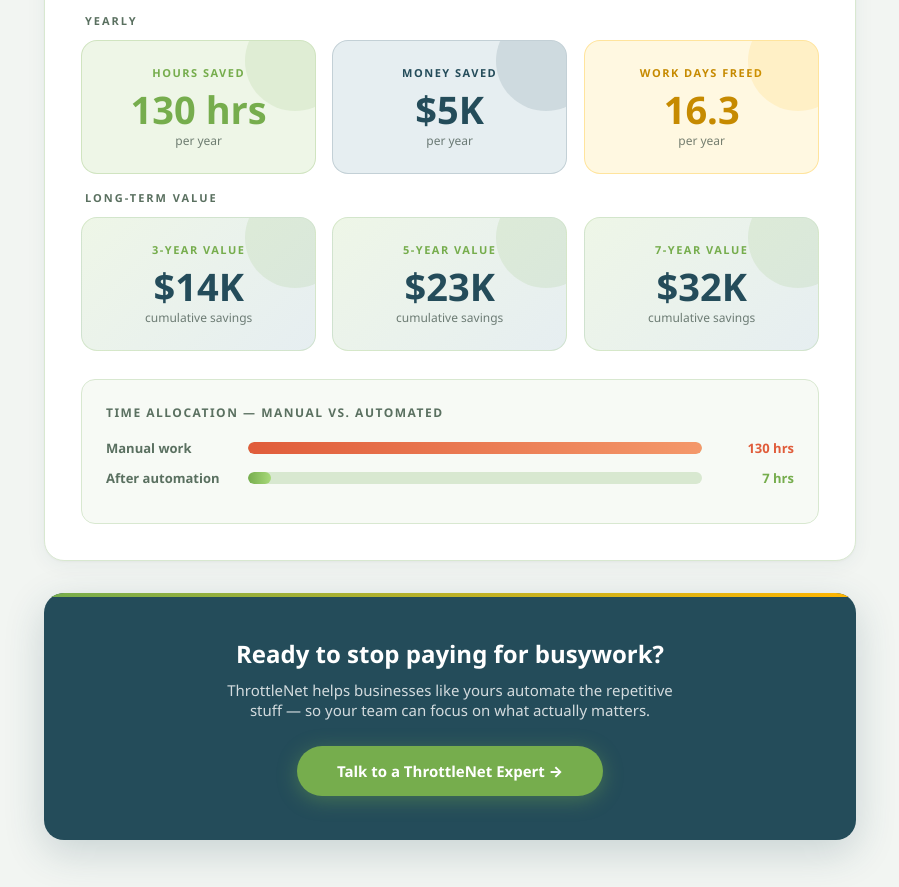
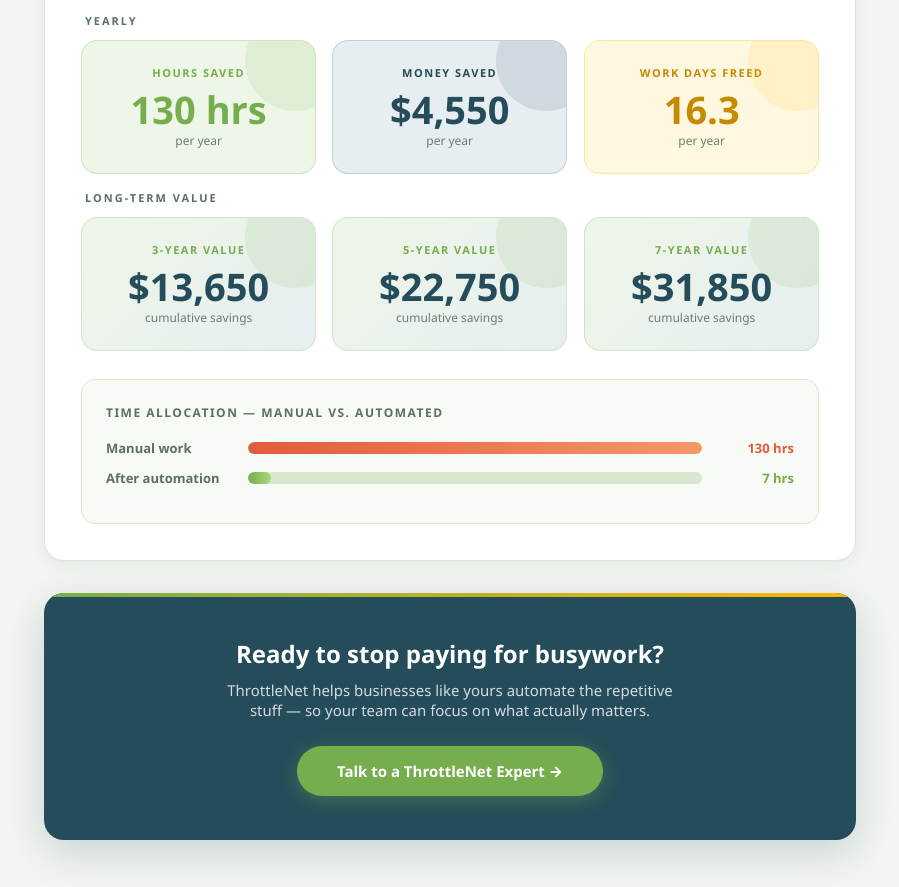
Before and after one commit to aoliverTN/automation-calculator-demo, a plain HTML site: page index.html in a window 1280 px wide. Shown: the part 1305-2192 px from the top of the page, without its empty margins (190-1089 px from the left). Drawn offline with Linux system fonts and the light colour scheme.

Commit message:
Fix currency display to show exact amounts under $100K
Rounding $4,550 to '$5K' made multi-year totals appear inconsistent
(3 × '$5K' showing '$14K' instead of '$15K'). Now shows exact dollar
amounts for values under $100K so monthly/yearly/multi-year are
clearly verifiable against each other.

Co-Authored-By: Claude Sonnet 4.6 <noreply@anthropic.com>

```diff
--- a/index.html
+++ b/index.html
@@ -805,8 +805,8 @@
     }
 
     function formatCurrency(n) {
-        if (n >= 1000000) return '$' + (n / 1000000).toFixed(1) + 'M';
-        if (n >= 1000)    return '$' + (n / 1000).toFixed(0) + 'K';
+        if (n >= 1000000) return '$' + (n / 1000000).toFixed(2) + 'M';
+        if (n >= 100000)  return '$' + (n / 1000).toFixed(0) + 'K';
         return '$' + Math.round(n).toLocaleString();
     }
 
```
